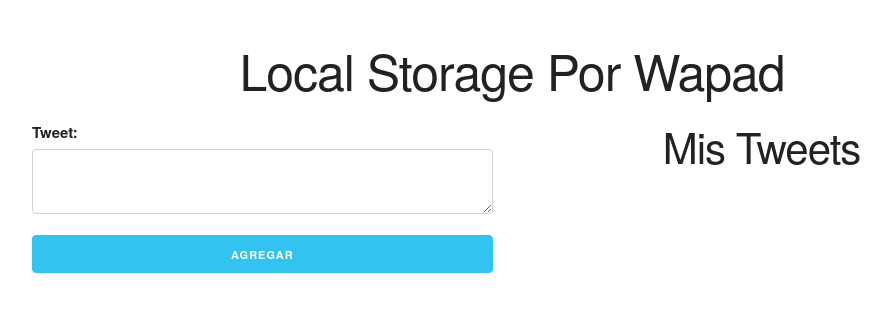
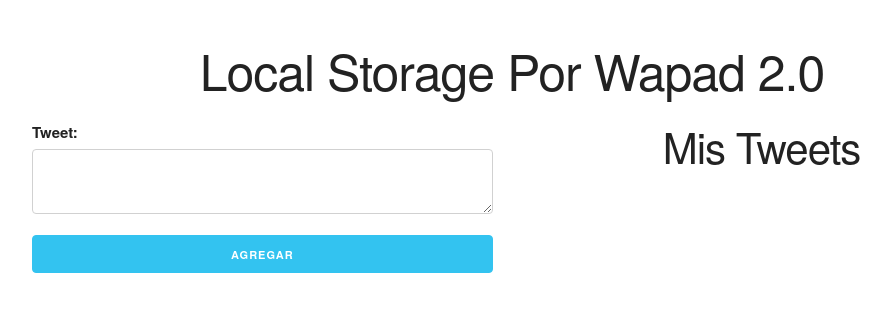
Before and after one commit to wapad15/Tweets, a website: page index.html in a window 1280 px wide. Shown: the whole page, without its empty margins (128-1019 px from the left). Drawn offline with Linux system fonts and the light colour scheme.

Commit message:
actizacion del index

```diff
--- a/index.html
+++ b/index.html
@@ -13,7 +13,7 @@
   <body>
     <div id="contenido">
       <div class="container">
-        <h1>Local Storage Por Wapad</h1>
+        <h1>Local Storage Por Wapad 2.0</h1>
         <div class="row">
           <div class="six columns">
             <label for="tweet">Tweet:</label>
```
